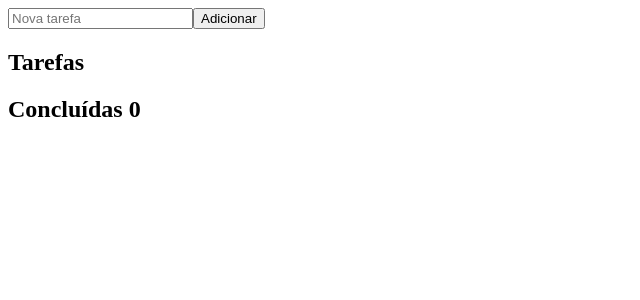
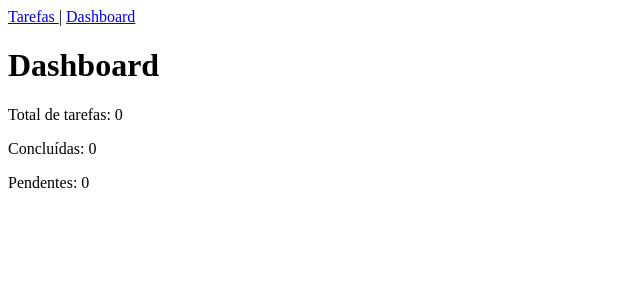
Before and after one commit to eoFrancaa/toDoList, a Vue app: page /dashboard in a window 1280 px wide. Shown: the top 300 px of the page, without its empty margins (0-640 px from the left). Built offline with nearby package versions, Linux system fonts and the light colour scheme; the HTML template or start-up script is replaced by a standard one.

Commit message:
add func router/add dashboard

```diff
--- a/src/App.vue
+++ b/src/App.vue
@@ -1,82 +1,4 @@
 <script setup>
-
-import { ref, computed, watch } from 'vue'
-
-import TaskForm from './components/taskForm.vue'
-import TaskList from './components/taskList.vue'
-
-
-const tarefas = ref(
-
-  JSON.parse(
-    localStorage.getItem('tarefas') || '[]'
-  )
-
-)
-
-
-function adicionarTarefa(nome) {
-
-  tarefas.value.push({
-
-    id: Date.now(),
-
-    titulo: nome,
-
-    concluida: false
-
-  })
-
-}
-
-function concluirTarefa(id) {
-
-  const tarefa = tarefas.value.find(
-    tarefa => tarefa.id === id
-  )
-
-
-  tarefa.concluida = !tarefa.concluida
-
-}
-
-function excluirTarefa(id) {
-
-  tarefas.value = tarefas.value.filter(
-    tarefa => tarefa.id !== id
-  )
-
-}
-
-const tarefasConcluidas = computed(() => {
-
-  return tarefas.value.filter(
-    tarefa => tarefa.concluida
-  )
-
-})
-
-
-
-watch(
-  tarefas,
-  (novasTarefas) => {
-
-
-    localStorage.setItem(
-
-      'tarefas',
-
-      JSON.stringify(novasTarefas)
-    )
-
-  },
-
-  {
-    deep: true
-  }
-)
-
 
 </script>
 
@@ -84,18 +6,24 @@ watch(
 <template>
 
 
-  <TaskForm @adicionar="adicionarTarefa" />
+<nav>
+
+<router-link to="/">
+Tarefas
+</router-link>
 
 
-  <h2>Tarefas</h2>
+|
 
-  <TaskList :tarefas="tarefas" @concluir="concluirTarefa" @excluir="excluirTarefa" />
+<router-link to="/dashboard">
+Dashboard
+</router-link>
 
 
-  <h2>Concluídas {{tarefasConcluidas.length}}</h2>
+</nav>
 
 
-  <TaskList :tarefas="tarefasConcluidas" @concluir="concluirTarefa" @excluir="excluirTarefa" />
+<router-view />
 
 
 </template>
--- a/src/router/index.ts
+++ b/src/router/index.ts
@@ -8,6 +8,11 @@ const router = createRouter({
       path: '/',
       name: 'Home',
       component: () => import('../views/homeView.vue'),
+    },
+    {
+      path: '/dashboard',
+      name: 'Dashboard',
+      component: () => import('../views/dashboardView.vue'),
     }
   ],
 })
--- /dev/null
+++ b/src/views/dashboardView.vue
@@ -0,0 +1,54 @@
+<script setup>
+
+import { computed } from 'vue'
+
+
+const tarefas = JSON.parse(
+
+    localStorage.getItem('tarefas') || '[]'
+
+)
+
+
+const total = computed(() => {
+
+    return tarefas.length
+
+})
+
+
+const concluidas = computed(() => {
+
+    return tarefas.filter(
+        t => t.concluida
+    ).length
+
+})
+
+
+</script>
+
+
+<template>
+
+
+    <h1>Dashboard</h1>
+
+
+    <p>
+        Total de tarefas: {{ total }}
+    </p>
+
+
+    <p>
+        Concluídas: {{ concluidas }}
+    </p>
+
+
+    <p>
+        Pendentes:
+        {{ total - concluidas }}
+    </p>
+
+
+</template>
--- a/src/views/homeView.vue
+++ b/src/views/homeView.vue
@@ -1,3 +1,99 @@
+<script setup>
+import { ref, computed, watch } from 'vue'
+import TaskForm from '@/components/taskForm.vue'
+import TaskList from '@/components/taskList.vue'
+
+
+const tarefas = ref(
+
+  JSON.parse(
+    localStorage.getItem('tarefas') || '[]'
+  )
+
+)
+
+
+function adicionarTarefa(nome) {
+
+  tarefas.value.push({
+
+    id: Date.now(),
+
+    titulo: nome,
+
+    concluida: false
+
+  })
+
+}
+
+function concluirTarefa(id) {
+
+  const tarefa = tarefas.value.find(
+    tarefa => tarefa.id === id
+  )
+
+
+  tarefa.concluida = !tarefa.concluida
+
+}
+
+function excluirTarefa(id) {
+
+  tarefas.value = tarefas.value.filter(
+    tarefa => tarefa.id !== id
+  )
+
+}
+
+const tarefasConcluidas = computed(() => {
+
+  return tarefas.value.filter(
+    tarefa => tarefa.concluida
+  )
+
+})
+
+
+
+watch(
+  tarefas,
+  (novasTarefas) => {
+
+
+    localStorage.setItem(
+
+      'tarefas',
+
+      JSON.stringify(novasTarefas)
+    )
+
+  },
+
+  {
+    deep: true
+  }
+)
+
+
+</script>
+
+
 <template>
-  <h1>Welcome to Your App</h1>
+
+
+  <TaskForm @adicionar="adicionarTarefa" />
+
+
+  <h2>Tarefas</h2>
+
+  <TaskList :tarefas="tarefas" @concluir="concluirTarefa" @excluir="excluirTarefa" />
+
+
+  <h2>Concluídas</h2>
+
+
+  <TaskList :tarefas="tarefasConcluidas" @concluir="concluirTarefa" @excluir="excluirTarefa" />
+
+
 </template>
```
